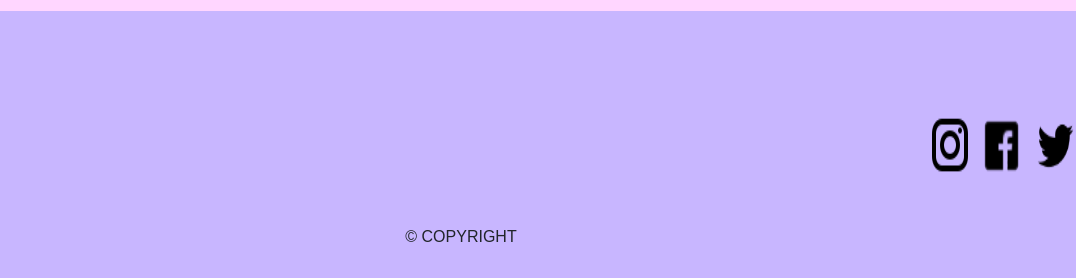
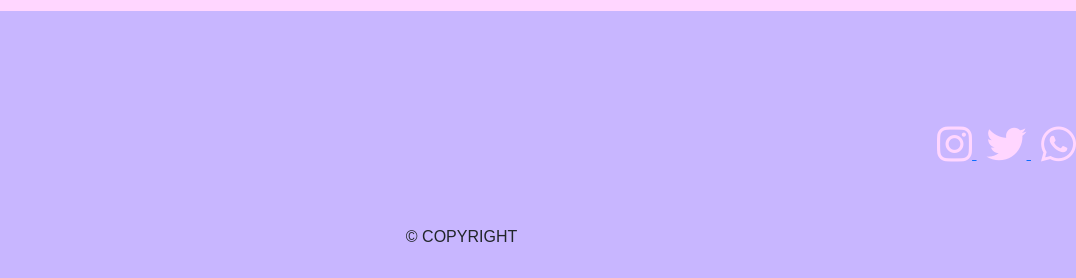
Before and after one commit to AntoParedes/ProyectoFinalAntonellaParedes, a plain HTML site: page index.html in a window 1280 px wide. Shown: the part 1084-1362 px from the top of the page, 204-1280 px from the left. Drawn offline with nearby package versions, Linux system fonts and the light colour scheme.

Commit message:
Cambio footer

```diff
--- a/index.html
+++ b/index.html
@@ -115,8 +115,16 @@
         </div>
 
         <!--IMAGENES DE REDES-->
-        <div class="imgRed">
-            <img src="imagenes/redes.png" alt="imagenes redes" class="imgRedes" />
+        <div class="imgRedes">
+            <a href="index.html">
+                <i class="fa-brands fa-instagram"></i>
+            </a>
+            <a href="index.html">
+                <i class="fa-brands fa-twitter"></i>
+            </a>
+            <a href="index.html">
+                <i class="fa-brands fa-whatsapp"></i>
+            </a>
         </div>
 
     </footer>
--- a/style.css
+++ b/style.css
@@ -211,10 +211,18 @@ footer {
 
 .imgRedes {
     align-items: right;
-    height: 70px;
-    width: 150px;
 }
-
+.fa-instagram, .fa-twitter, .fa-whatsapp{
+    font-size: 40px;
+    margin-left: 10px;
+    text-decoration: none;
+    color: #FFD6FF;
+}
+.fa-instagram:hover, .fa-twitter:hover, .fa-whatsapp:hover{
+transform: scale(1.5);
+    transition-property: all;
+    transition-duration: 3s;
+}
 .copyRight {
     display: flex;
     padding-top: 200px;
@@ -362,6 +370,7 @@ footer {
     }
 
     /* footer */
+
     .footerContainer {
         display: flex;
         width: 100%;
```
Also changed, not shown: loginvista.html (+10 -2 lines), masvendidos.html (+10 -2 lines), productos.html (+10 -5 lines), registro.html (+12 -5 lines).
